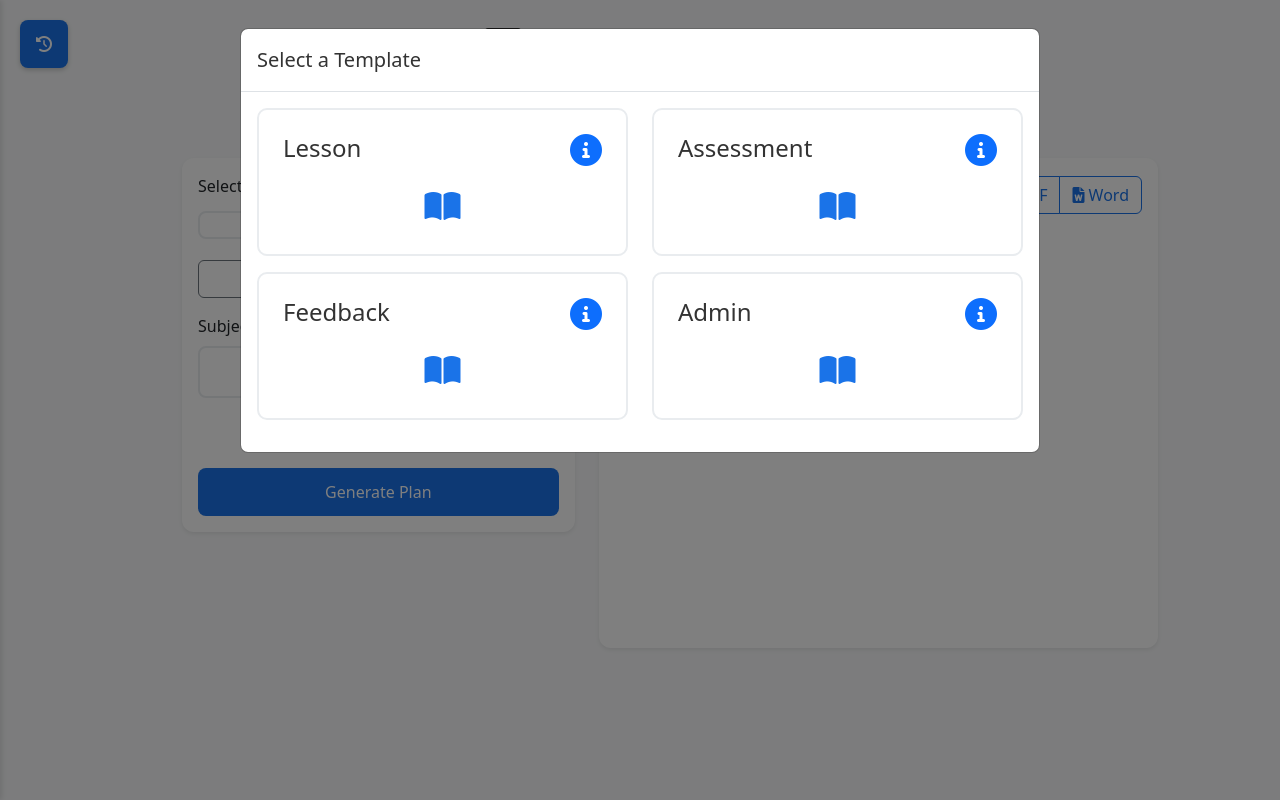
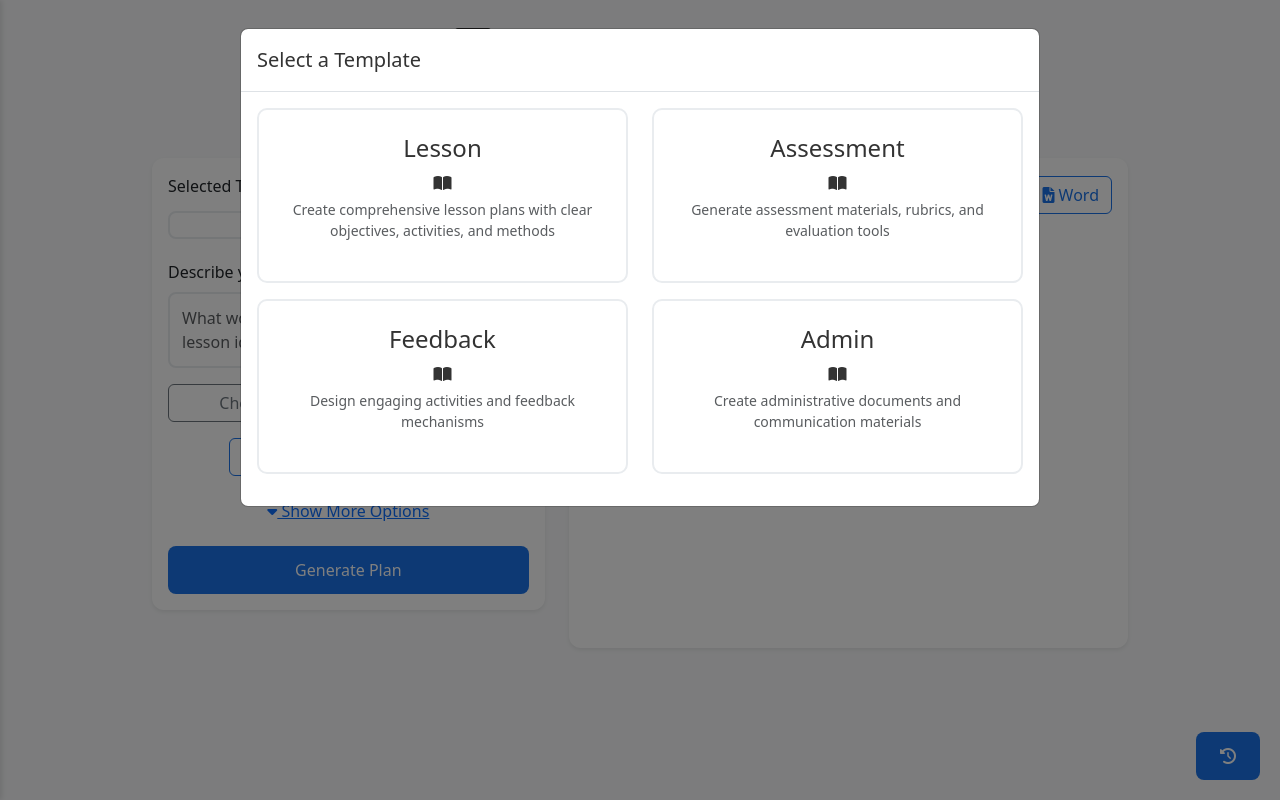
Before and after one commit to Koshkap/PlopPLAN, a Flask app: page /app in a window 1280 px wide. Run offline with Flask 3, Linux system fonts and the light colour scheme; some libraries are stand-ins or nearby versions.

Commit message:
Agent query: I've made several UI updates. Could you check if: 1) The landing page shows a mockup editor preview, 2) The history button is fixed in position, 3) The template subtemplates have tooltips, and 4) The generated plan shows resources at the bottom?
Enhance lesson plan generation: Add resource generation (videos, worksheets), improve UI with editor preview, redesign subtemplate selection, and add personalization options.

Screenshot: https://storage.googleapis.com/screenshot-production-us-central1/aa720c19-8571-43a4-80c0-a5c84cdc43dd/76d3f853-50ca-42fd-8e32-e0c849280704.jpg

```diff
--- a/main.py
+++ b/main.py
@@ -185,5 +185,25 @@ def generate_lesson():
     except Exception as e:
         return jsonify({"error": str(e)}), 500
 
+@app.route('/generate_resources', methods=['POST'])
+def generate_resources():
+    try:
+        data = request.json
+        prompt = data.get('prompt', '')
+
+        response = openai.chat.completions.create(
+            model="gpt-4o",
+            messages=[{
+                "role": "user",
+                "content": f"{prompt}\nRespond in JSON format with two arrays: 'videos' and 'worksheets'"
+            }],
+            response_format={"type": "json_object"}
+        )
+
+        resources = json.loads(response.choices[0].message.content)
+        return jsonify(resources)
+    except Exception as e:
+        return jsonify({"error": str(e)}), 500
+
 if __name__ == '__main__':
     app.run(host='0.0.0.0', port=5000, debug=True)
--- a/static/css/style.css
+++ b/static/css/style.css
@@ -8,7 +8,6 @@
 body {
     background-color: #f8f9fa;
     color: #333;
-    padding-left: 60px;
 }
 
 /* Sidebar Styles */
@@ -28,22 +27,6 @@ body {
     left: 0;
 }
 
-.sidebar-toggle {
-    position: fixed;
-    left: 20px;
-    top: 20px;
-    z-index: 1030;
-    border-radius: 50%;
-    width: 48px;
-    height: 48px;
-    padding: 0;
-    display: flex;
-    align-items: center;
-    justify-content: center;
-    box-shadow: 0 2px 5px rgba(0, 0, 0, 0.2);
-    background-color: white;
-}
-
 .sidebar-header {
     padding: 1rem;
     display: flex;
@@ -56,6 +39,169 @@ body {
     padding: 1rem;
     overflow-y: auto;
     height: calc(100vh - 60px);
+}
+
+/* Landing Page Editor Preview */
+.editor-preview {
+    transform: translateY(-20px);
+    transition: transform var(--transition-speed);
+}
+
+.mock-section {
+    border-radius: 6px;
+    padding: 12px;
+    background: #f8f9fa;
+    margin-bottom: 1rem;
+}
+
+.mock-title {
+    color: var(--primary-color);
+    margin-bottom: 8px;
+}
+
+.mock-text, .mock-list {
+    height: 12px;
+    background: #e9ecef;
+    border-radius: 3px;
+    margin-bottom: 8px;
+    animation: pulse 2s infinite;
+}
+
+.mock-list::before {
+    content: '';
+    display: block;
+    height: 12px;
+    background: #e9ecef;
+    border-radius: 3px;
+    margin-bottom: 8px;
+}
+
+@keyframes pulse {
+    0% { opacity: 0.6; }
+    50% { opacity: 0.8; }
+    100% { opacity: 0.6; }
+}
+
+/* Template Cards */
+.template-card {
+    padding: 1.5rem;
+    border-radius: 10px;
+    background: white;
+    border: 2px solid #e9ecef;
+    cursor: pointer;
+    transition: all var(--transition-speed);
+    height: 100%;
+    text-align: center;
+}
+
+.template-card:hover {
+    border-color: var(--primary-color);
+    background: var(--primary-light);
+    transform: translateY(-2px);
+}
+
+.template-card.selected {
+    border-color: var(--primary-color);
+    background: var(--primary-light);
+}
+
+/* Subtemplate Items */
+.subtemplate-item {
+    padding: 0.75rem;
+    cursor: pointer;
+    border-radius: 4px;
+    transition: background-color var(--transition-speed);
+    font-size: 0.9rem;
+}
+
+.subtemplate-item:hover {
+    background-color: var(--primary-light);
+}
+
+.subtemplate-item.selected {
+    background-color: var(--primary-light);
+    color: var(--primary-color);
+    font-weight: 500;
+}
+
+/* Resource Items */
+.resource-item {
+    padding: 0.75rem;
+    border-radius: 4px;
+    background: #f8f9fa;
+    margin-bottom: 0.5rem;
+    transition: background-color var(--transition-speed);
+}
+
+.resource-item:hover {
+    background-color: var(--primary-light);
+}
+
+/* Section Preview */
+.section-summary {
+    color: #666;
+    font-size: 0.85rem;
+    margin-top: 0.25rem;
+    line-height: 1.2;
+}
+
+.section-summary p {
+    margin-bottom: 0.25rem;
+}
+
+.section-content {
+    max-height: 0;
+    overflow: hidden;
+    transition: max-height var(--transition-speed);
+    padding: 0 1rem;
+}
+
+.section-content.expanded {
+    max-height: 1000px;
+    padding: 1rem;
+    border-top: 1px solid #dee2e6;
+}
+
+/* Form Styling */
+.form-control, .form-select {
+    border-radius: 8px;
+    border: 2px solid #e9ecef;
+    padding: 0.75rem;
+    transition: border-color var(--transition-speed);
+}
+
+.form-control:focus, .form-select:focus {
+    border-color: var(--primary-color);
+    box-shadow: 0 0 0 0.2rem rgba(26, 115, 232, 0.15);
+}
+
+.btn-primary {
+    background-color: var(--primary-color);
+    border: none;
+    padding: 0.75rem 1.5rem;
+    border-radius: 8px;
+    transition: all var(--transition-speed);
+}
+
+.btn-primary:hover {
+    background-color: #1557b0;
+    transform: translateY(-1px);
+}
+
+/* Responsive Design */
+@media (max-width: 768px) {
+    .container {
+        padding: 1rem;
+    }
+
+    .card {
+        margin-bottom: 1rem;
+    }
+
+    .sidebar {
+        width: 100%;
+        left: -100%;
+    }
 }
 
 /* Subtemplate Dropdown */
@@ -95,83 +241,6 @@ body {
     border-bottom: 1px solid #eee;
 }
 
-.subtemplate-item {
-    padding: 0.75rem;
-    cursor: pointer;
-    border-radius: 4px;
-    transition: background-color var(--transition-speed);
-    font-size: 0.9rem;
-}
-
-.subtemplate-item:hover {
-    background-color: var(--primary-light);
-}
-
-.subtemplate-item.selected {
-    background-color: var(--primary-light);
-    color: var(--primary-color);
-    font-weight: 500;
-}
-
-#subtemplateSelector {
-    cursor: pointer;
-    user-select: none;
-}
-
-/* Template Selection Modal */
-.template-card {
-    padding: 1.5rem;
-    border-radius: 10px;
-    background: white;
-    border: 2px solid #e9ecef;
-    cursor: pointer;
-    transition: all var(--transition-speed);
-    height: 100%;
-    text-align: center;
-}
-
-.template-card:hover {
-    border-color: var(--primary-color);
-    background: var(--primary-light);
-    transform: translateY(-2px);
-}
-
-.template-card i {
-    font-size: 2rem;
-    color: var(--primary-color);
-    margin-bottom: 1rem;
-}
-
-.template-card.selected {
-    border-color: var(--primary-color);
-    background: var(--primary-light);
-}
-
-/* Form Styling */
-.form-control, .form-select {
-    border-radius: 8px;
-    border: 2px solid #e9ecef;
-    padding: 0.75rem;
-    transition: border-color var(--transition-speed);
-}
-
-.form-control:focus, .form-select:focus {
-    border-color: var(--primary-color);
-    box-shadow: 0 0 0 0.2rem rgba(26, 115, 232, 0.15);
-}
-
-.btn-primary {
-    background-color: var(--primary-color);
-    border: none;
-    padding: 0.75rem 1.5rem;
-    border-radius: 8px;
-    transition: all var(--transition-speed);
-}
-
-.btn-primary:hover {
-    background-color: #1557b0;
-    transform: translateY(-1px);
-}
 
 /* Content Sections */
 .content-section {
--- a/static/js/app.js
+++ b/static/js/app.js
@@ -1,3 +1,11 @@
+const SUBTEMPLATE_DESCRIPTIONS = {
+    "5 E's Lesson Plan": "Engage, Explore, Explain, Elaborate, and Evaluate framework for inquiry-based learning",
+    "SPARK Lesson": "Structured, Progressive, Active, Reflective, Knowledge-based approach to lesson design",
+    "Student-Centered Approach": "Focuses on active learning and student engagement through collaborative activities",
+    "Project Based Learning": "Long-term learning through complex, authentic projects and real-world challenges",
+    // Add more descriptions as needed
+};
+
 document.addEventListener('DOMContentLoaded', function() {
     // Initialize tooltips
     const tooltipTriggerList = [].slice.call(document.querySelectorAll('[data-bs-toggle="tooltip"]'));
@@ -9,6 +17,7 @@ document.addEventListener('DOMContentLoaded', function() {
     const templateModalEl = document.getElementById('templateModal');
     const templateModal = new bootstrap.Modal(templateModalEl);
     const subtemplateModal = new bootstrap.Modal(document.getElementById('subtemplateModal'));
+    const personalizationModal = new bootstrap.Modal(document.getElementById('personalizationModal'));
 
     // Get templates data from global variable
     const templatesData = window.TEMPLATES_DATA || {};
@@ -32,6 +41,8 @@ document.addEventListener('DOMContentLoaded', function() {
     const sidebar = document.getElementById('historySidebar');
     const sidebarToggle = document.getElementById('sidebarToggle');
     const closeSidebar = document.getElementById('closeSidebar');
+    const personalizationForm = document.getElementById('personalizationForm');
+
 
     // Sidebar Toggle
     sidebarToggle.addEventListener('click', () => {
@@ -89,7 +100,13 @@ document.addEventListener('DOMContentLoaded', function() {
                     ${items.map(item => `
                         <div class="col-md-6">
                             <div class="subtemplate-item" data-subtemplate="${item}">
-                                ${item}
+                                <div class="d-flex justify-content-between align-items-start">
+                                    <span>${item}</span>
+                                    <i class="fas fa-info-circle text-primary"
+                                       data-bs-toggle="tooltip"
+                                       data-bs-placement="top"
+                                       title="${SUBTEMPLATE_DESCRIPTIONS[item] || 'Description coming soon'}"></i>
+                                </div>
                             </div>
                         </div>
                     `).join('')}
@@ -97,18 +114,9 @@ document.addEventListener('DOMContentLoaded', function() {
             </div>
         `).join('');
 
-        // Add click handlers to subtemplate items
-        document.querySelectorAll('.subtemplate-item').forEach(item => {
-            item.addEventListener('click', function() {
-                document.querySelectorAll('.subtemplate-item').forEach(i =>
-                    i.classList.remove('selected'));
-
-                this.classList.add('selected');
-                currentSubtemplate = this.dataset.subtemplate;
-                selectedSubtemplateDisplay.textContent = currentSubtemplate;
-                subtemplateModal.hide();
-            });
-        });
+        // Initialize tooltips for new content
+        const tooltips = document.querySelectorAll('[data-bs-toggle="tooltip"]');
+        tooltips.forEach(el => new bootstrap.Tooltip(el));
     }
 
     // Load history from localStorage
@@ -254,35 +262,72 @@ document.addEventListener('DOMContentLoaded', function() {
         `;
 
         const html = `
-            <h2 class="mb-4">${data.title || 'Untitled Plan'}</h2>
+            <h3 class="mb-4">${data.title || 'Untitled Plan'}</h3>
             ${createSection('Overview',
                 `<p>${data.overview || 'No overview provided'}</p>`,
                 data.overview_summary)}
-
             ${createSection('Objectives',
                 `<ul>${(data.objectives || []).map(obj => `<li>${obj}</li>`).join('')}</ul>`,
                 data.objectives_summary)}
-
             ${createSection('Materials',
                 `<ul>${(data.materials || []).map(mat => `<li>${mat}</li>`).join('')}</ul>`,
                 data.materials_summary)}
-
             ${createSection('Procedure',
                 `<ol>${(data.procedure || []).map(step => `<li>${step}</li>`).join('')}</ol>`,
                 data.procedure_summary)}
-
             ${createSection('Assessment',
                 `<p>${data.assessment || 'No assessment provided'}</p>`,
                 data.assessment_summary)}
-
             ${createSection('Extensions',
                 `<ul>${(data.extensions || []).map(ext => `<li>${ext}</li>`).join('')}</ul>`,
                 data.extensions_summary)}
         `;
 
         lessonOutput.innerHTML = html;
-        lessonOutput.classList.add('fade-in');
+
+        // Add resources section
+        const resourcesTemplate = document.getElementById('resourcesTemplate').innerHTML;
+        lessonOutput.insertAdjacentHTML('beforeend', resourcesTemplate);
+
+        // Generate resources based on the lesson plan
+        generateResources(data);
     }
+
+    // Add personalization handling
+    personalizationForm.addEventListener('submit', function(e) {
+        e.preventDefault();
+        const formData = new FormData(this);
+        const preferences = {
+            grade: formData.get('defaultGrade'),
+            duration: formData.get('defaultDuration'),
+            teachingPreferences: formData.get('teachingPreferences')
+        };
+        localStorage.setItem('teacherPreferences', JSON.stringify(preferences));
+
+        // Update form fields with saved preferences
+        document.querySelector('[name="grade"]').value = preferences.grade;
+        document.querySelector('[name="duration"]').value = preferences.duration;
+
+        // Close modal
+        const modal = bootstrap.Modal.getInstance(document.getElementById('personalizationModal'));
+        modal.hide();
+    });
+
+    // Load saved preferences on page load
+    const loadSavedPreferences = () => {
+        const preferences = JSON.parse(localStorage.getItem('teacherPreferences') || '{}');
+        if (preferences.grade) {
+            document.querySelector('[name="grade"]').value = preferences.grade;
+        }
+        if (preferences.duration) {
+            document.querySelector('[name="duration"]').value = preferences.duration;
+        }
+    };
+
+
+    // Call loadSavedPreferences on page load
+    loadSavedPreferences();
+
 
     // Export functionality
     document.getElementById('exportPDF').addEventListener('click', function() {
@@ -312,4 +357,44 @@ document.addEventListener('DOMContentLoaded', function() {
         link.download = 'lesson_plan.doc';
         link.click();
     });
+
+    // Add resource generation function
+    async function generateResources(data) {
+        const prompt = `Based on this lesson plan about "${data.title}", suggest:
+        1. Three relevant educational YouTube videos (titles only)
+        2. Three worksheet or material ideas
+        Keep suggestions concise and directly related to the lesson content.`;
+
+        try {
+            const response = await fetch('/generate_resources', {
+                method: 'POST',
+                headers: { 'Content-Type': 'application/json' },
+                body: JSON.stringify({ prompt })
+            });
+
+            if (!response.ok) throw new Error('Failed to generate resources');
+
+            const resources = await response.json();
+
+            // Update resources in the UI
+            const videoContainer = document.querySelector('.video-resources');
+            const worksheetContainer = document.querySelector('.worksheet-resources');
+
+            videoContainer.innerHTML = resources.videos.map(video => `
+                <div class="resource-item">
+                    <i class="fas fa-play-circle text-danger me-2"></i>
+                    ${video}
+                </div>
+            `).join('');
+
+            worksheetContainer.innerHTML = resources.worksheets.map(worksheet => `
+                <div class="resource-item">
+                    <i class="fas fa-file-download text-primary me-2"></i>
+                    ${worksheet}
+                </div>
+            `).join('');
+        } catch (error) {
+            console.error('Error generating resources:', error);
+        }
+    }
 });
--- a/templates/index.html
+++ b/templates/index.html
@@ -22,14 +22,9 @@
                         {% for template_key, template in templates.items() %}
                         <div class="col-md-6 mb-3">
                             <div class="template-card" data-template="{{ template_key }}" data-subtemplates='{{ template.subtemplates|tojson }}'>
-                                <div class="d-flex align-items-start justify-content-between mb-2">
-                                    <h4>{{ template_key|title }}</h4>
-                                    <i class="fas fa-info-circle text-primary"
-                                       data-bs-toggle="tooltip"
-                                       data-bs-placement="top"
-                                       title="{{ template.description }}"></i>
-                                </div>
+                                <h4>{{ template_key|title }}</h4>
                                 <i class="fas fa-book-open mb-2"></i>
+                                <p class="small text-muted">{{ template.description }}</p>
                             </div>
                         </div>
                         {% endfor %}
@@ -39,8 +34,8 @@
         </div>
     </div>
 
-    <!-- Sidebar Toggle Button -->
-    <button class="btn btn-primary sidebar-toggle" id="sidebarToggle">
+    <!-- Sidebar Toggle Button (Fixed Position) -->
+    <button class="btn btn-primary sidebar-toggle position-fixed" id="sidebarToggle" style="right: 20px; bottom: 20px; z-index: 1000;">
         <i class="fas fa-history"></i>
     </button>
 
@@ -79,6 +74,13 @@
                                 </div>
                             </div>
 
+                            <!-- Describe your lesson -->
+                            <div class="mb-3">
+                                <label class="form-label">Describe your lesson</label>
+                                <textarea class="form-control" name="subject" required
+                                    placeholder="What would you like to teach? Describe your lesson idea or topic..."></textarea>
+                            </div>
+
                             <!-- Subtemplate Button -->
                             <div class="mb-3">
                                 <button type="button" class="btn btn-outline-secondary w-100" id="subtemplateButton" data-bs-toggle="modal" data-bs-target="#subtemplateModal">
@@ -87,12 +89,11 @@
                                 </button>
                             </div>
 
-                            <!-- Basic Fields -->
-                            <div id="basicFields">
-                                <div class="mb-3">
-                                    <label class="form-label">Subject</label>
-                                    <input type="text" class="form-control" name="subject" required>
-                                </div>
+                            <!-- Personalization Button -->
+                            <div class="text-center mb-3">
+                                <button type="button" class="btn btn-outline-primary" data-bs-toggle="modal" data-bs-target="#personalizationModal">
+                                    <i class="fas fa-user-cog"></i> Personalize Your Lessons
+                                </button>
                             </div>
 
                             <!-- Advanced Options Toggle -->
@@ -182,6 +183,71 @@
         </div>
     </div>
 
+    <!-- Personalization Modal -->
+    <div class="modal fade" id="personalizationModal" tabindex="-1">
+        <div class="modal-dialog">
+            <div class="modal-content">
+                <div class="modal-header">
+                    <h5 class="modal-title">Personalize Your Lessons</h5>
+                    <button type="button" class="btn-close" data-bs-dismiss="modal"></button>
+                </div>
+                <div class="modal-body">
+                    <form id="personalizationForm">
+                        <div class="mb-3">
+                            <label class="form-label">Default Grade Level</label>
+                            <select class="form-select" name="defaultGrade">
+                                <option value="">Select Grade</option>
+                                <option value="K-2">K-2</option>
+                                <option value="3-5">3-5</option>
+                                <option value="6-8">6-8</option>
+                                <option value="9-12">9-12</option>
+                            </select>
+                        </div>
+                        <div class="mb-3">
+                            <label class="form-label">Default Lesson Duration (minutes)</label>
+                            <input type="number" class="form-control" name="defaultDuration" min="1" value="45">
+                        </div>
+                        <div class="mb-3">
+                            <label class="form-label">Teaching Style Preferences</label>
+                            <textarea class="form-control" name="teachingPreferences" rows="3"
+                                placeholder="Describe your teaching style, preferred activities, or any specific approaches you typically use"></textarea>
+                        </div>
+                        <button type="submit" class="btn btn-primary w-100">Save Preferences</button>
+                    </form>
+                </div>
+            </div>
+        </div>
+    </div>
+
+    <!-- Resources Section Template -->
+    <div id="resourcesTemplate" style="display: none;">
+        <div class="resources-section mt-4">
+            <h4>Additional Resources</h4>
+            <div class="row g-3">
+                <div class="col-md-6">
+                    <div class="card h-100">
+                        <div class="card-body">
+                            <h5 class="card-title">
+                                <i class="fab fa-youtube text-danger"></i> Related Videos
+                            </h5>
+                            <div class="video-resources"></div>
+                        </div>
+                    </div>
+                </div>
+                <div class="col-md-6">
+                    <div class="card h-100">
+                        <div class="card-body">
+                            <h5 class="card-title">
+                                <i class="fas fa-file-alt text-primary"></i> Worksheets & Materials
+                            </h5>
+                            <div class="worksheet-resources"></div>
+                        </div>
+                    </div>
+                </div>
+            </div>
+        </div>
+    </div>
+
     <!-- Scripts -->
     <script>
         // Pass templates data to JavaScript
```
Also changed, not shown: other parts of static/css/style.css (+20 -24 lines), templates/landing.html (+27 -2 lines), attached_assets/image_1740122037904.png (added).
